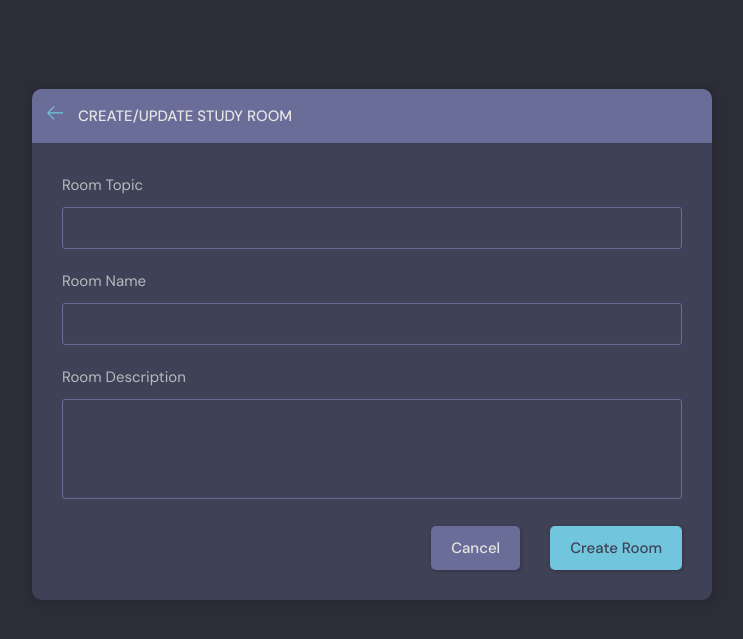
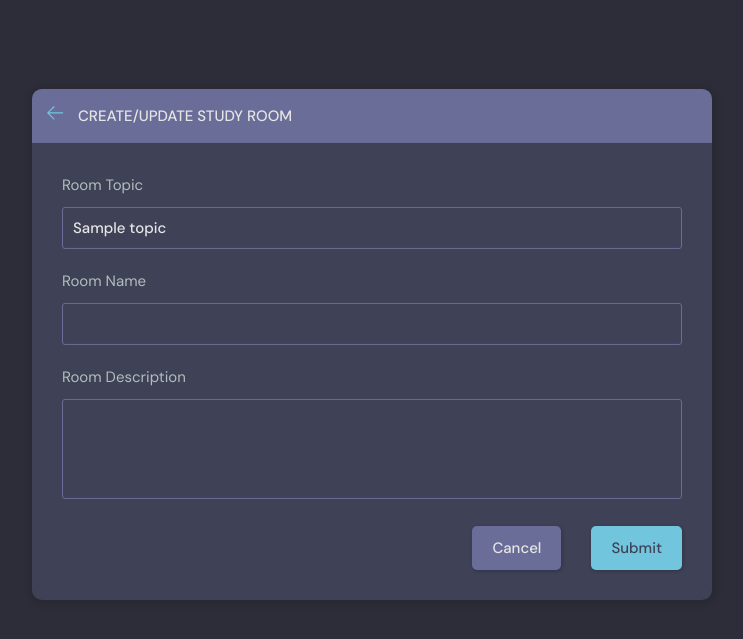
Before and after one commit to Megidd/studybud, a Django app: template base/templates/base/room_form.html in a window 1280 px wide. Shown: the part 76-715 px from the top of the page, without its empty margins (268-1011 px from the left). Run offline with Django 4.2, Linux system fonts and the light colour scheme; the template is opened without the code that fills it: most values are stand-ins (such as "Sample title", 1, 10 or a date in 2020); form fields are guessed from the names that the template uses.

Commit message:
Update room: view & template

```diff
--- a/base/templates/base/room_form.html
+++ b/base/templates/base/room_form.html
@@ -22,7 +22,7 @@
 
             <div class="form__group">
               <label for="topic">Room Topic</label>
-              <input required type="text" name="topic" list="topic-list">
+              <input required type="text" value="{{room.topic.name}}" name="topic" list="topic-list">
               <datalist id="topic-list">
                 <select id="room_topic">
                   {% for topic in topics %}
@@ -56,8 +56,8 @@
             </div> -->
 
             <div class="form__action">
-              <a class="btn btn--dark" href="index.html">Cancel</a>
-              <button class="btn btn--main" type="submit">Create Room</button>
+              <a class="btn btn--dark" href="{{request.META.HTTP_REFERER}}">Cancel</a>
+              <button class="btn btn--main" type="submit">Submit</button>
             </div>
           </form>
         </div>
```
Also changed, not shown: base/views.py (+8 -5 lines).
